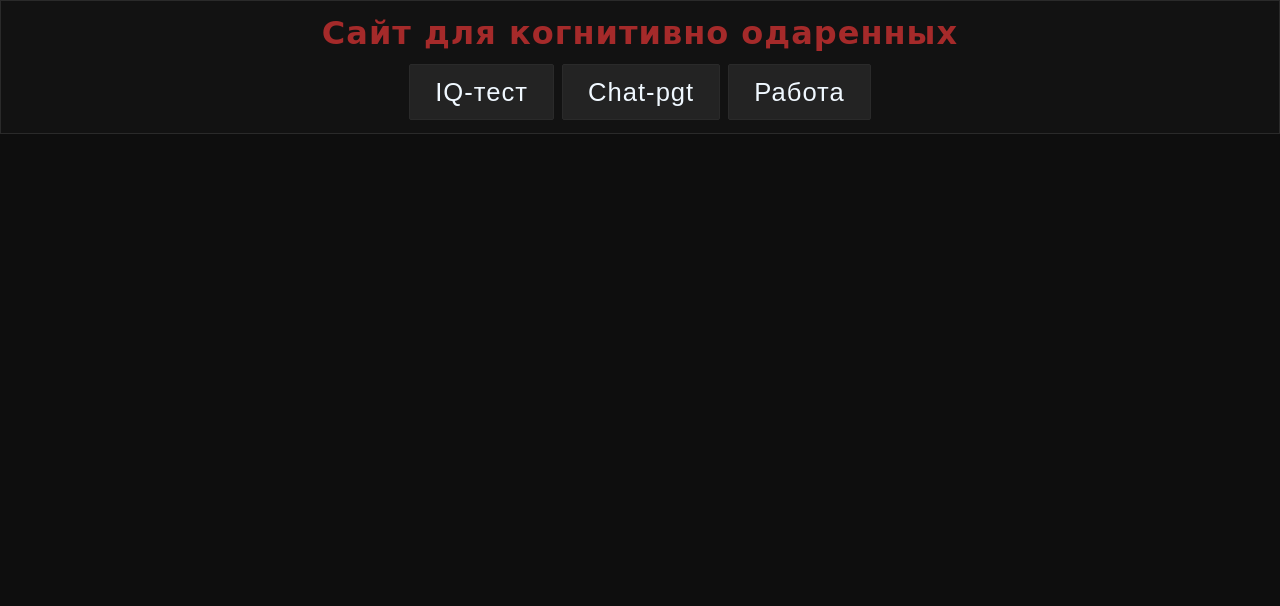
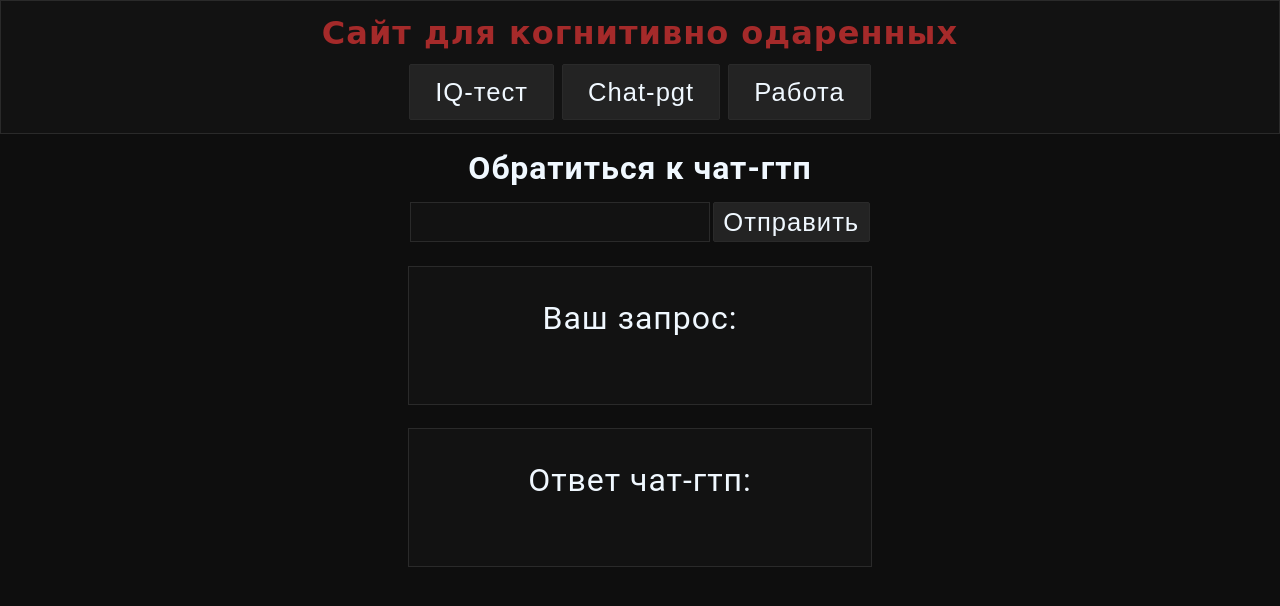
Before and after one commit to Dotesag/Vue-sag, a Vue app in the folder Vue-Tortures/: page / in a window 1280 px wide. Both pictures are taken after a click on the button "Chat-pgt". Shown: the top 606 px of the page. Built offline with nearby package versions, Linux system fonts and the light colour scheme.

Commit message:
working chat-gpt and iq-test

```diff
--- /dev/null
+++ b/Vue-Tortures/ToDelete/App.vue
@@ -0,0 +1,81 @@
+<script setup>
+import { ref } from 'vue'
+import { reactive } from 'vue'
+
+
+
+
+
+
+
+
+
+</script>
+
+
+<style>
+.degenerate {
+  display: grid;
+  grid-template-columns: 40% 55%;
+}
+
+.chatgpt {
+  text-align: center;
+  padding-left: 7%;
+  margin-left: 10%;
+  padding-right: 7%;
+  color: rgb(68, 68, 68);
+  background-color: rgb(223, 220, 248);
+  font-size: 40px;
+  border-radius: 60px;
+  word-wrap: break-word;
+}
+.textbox {
+  font-size: 125%;
+  width: 100%;
+  height: 100%
+}
+.SendMessage {
+  display: flex;
+}
+.SendButton {
+  color: green;
+  font-size: 125%;
+  margin: 1em;
+}
+.textbox{
+  margin: 1em;
+}
+
+.Answer {
+  animation: asdfasdf 2s forwards;
+}
+.AskForm {
+  background-color: rgb(209, 205, 245);
+  border-radius: 60px;
+  padding-bottom: 1%;
+
+}
+.AnsForm {
+  background-color: rgb(209, 205, 245);
+  border-radius: 60px;
+  padding-bottom: 1%;
+  margin-bottom: 5%;
+}
+
+@keyframes asdfasdf {
+  0%, 50% {
+    opacity: 0;
+  }
+  100% {
+    opacity: 1;
+  }
+}
+
+
+
+body{
+  font-family: Arial;
+  background-color: rgb(172, 255, 186);
+}
+</style>
--- /dev/null
+++ b/Vue-Tortures/sins/Chat-GPT.vue
@@ -0,0 +1,83 @@
+<script setup>
+import { ref } from 'vue'
+
+
+const chatgpt = ref('chatgpt')
+const SendMessage = ref('SendMessage')
+const textbox = ref('textbox')
+const SendButton = ref('SendButton')
+const Answer = ref('Answer')
+const degenerate = ref('degenerate')
+const Ask = ref('Ask')
+const AskForm = ref('AskForm')
+const AnsForm = ref('AnsForm')
+
+
+const text = ref('')
+const typed = ref(false)
+const mess = ref('')
+
+
+function showSend(){
+  typed.value = true
+  mess.value = text.value
+}
+</script>
+
+<template>
+    <div :class="chatgpt">
+
+        <h1 style="margin: 15px;">Обратиться к чат-гтп</h1>
+
+        <div :class="SendMessage">
+            <input :class="textbox" v-model="text" style="width:60%;">
+            <button @click="showSend" :class="SendButton" style="margin-right: 0px; margin-left: 3px;">Отправить</button>
+        </div>
+
+        <div :class="AskForm">
+            <p style="font-size: 200%;">Ваш запрос:</p>
+            <p v-if="typed" :class="Ask" style="font-size: 150%;"> {{ mess }}</p>
+            <p v-else="typed" :class="Ask" style="color: gray;"> </p>
+        </div>
+
+        <div :class="AnsForm">
+            <p style="font-size: 200%;">Ответ чат-гтп:</p>
+            <p v-if="typed" :class="Answer" style="color: red; font-size: 150%;">☠︎︎Вас убили. Вы мертвы!☠︎︎</p>
+            <p v-else="typed" :class="Ans" style="color: gray;"> </p>
+        </div>
+
+    </div>
+</template>
+
+<style>
+.chatgpt {
+    text-align: center;
+    display: grid;
+    justify-content: center;
+}
+
+.AskForm {
+    background-color: rgb(18, 18, 18);
+    border: 1px solid rgb(42, 42, 42);
+    margin-top: 5%;
+}
+
+.AnsForm {
+    margin-top: 5%;
+    background-color: rgb(18, 18, 18);
+    border: 1px solid rgb(42, 42, 42);
+}
+
+.Answer {
+  animation: asdfasdf 2s forwards;
+}
+@keyframes asdfasdf {
+  0%, 50% {
+    opacity: 0;
+  }
+  100% {
+    opacity: 1;
+  }
+}
+
+</style>
--- /dev/null
+++ b/Vue-Tortures/sins/IQ-Test.vue
@@ -0,0 +1,53 @@
+<script setup>
+import { ref } from 'vue'
+
+const head = ref('head')
+const iqlist = ref('iqlist')
+const iqtest = ref('iqtest')
+const iq = ref(-1)
+
+
+
+function plusIQ(){
+  iq.value *= 2;
+}
+
+</script>
+
+
+<template>
+  <div :class="iqtest">
+    <button @click="plusIQ" :class="iqbutt">Повысь свой IQ!</button>
+    <p :class="iqlist">Ваш IQ: {{ iq }}</p>
+  </div>
+</template>
+
+
+<style>
+
+.iqtest {
+  text-align: center;
+  margin-top: 3%;
+}
+
+.iqlist {
+  margin-bottom: 0%;
+  margin-top: 3%;
+  font-size: 50px;
+  font-weight: bold;
+  animation: ChangeColor 2s infinite alternate linear;
+}
+@keyframes ChangeColor {
+  0% {
+    color: red;
+  }
+  50%{
+    color: orange;
+  }
+  100% {
+    color: yellow;
+  }
+}
+
+
+</style>
--- a/Vue-Tortures/sins/menu.vue
+++ b/Vue-Tortures/sins/menu.vue
@@ -1,6 +1,8 @@
 <script setup>
 import { ref } from 'vue'
 import ListTest from './ListTest.vue';
+import IQ_Test from './IQ-Test.vue';
+import Chat_GPT from './Chat-GPT.vue'
 const hellotion = ref('hellotion')
 const HeadMessage = ref('HeadMessage')
 
@@ -36,6 +38,8 @@ function List_Control(){
             <button @click="List_Control">Работа</button>
         </div>
     </header>
+    <IQ_Test v-if="IQtest" />
+    <Chat_GPT v-if="Chatgpt" />
     <ListTest v-if="List" />
 </template>
 
```
